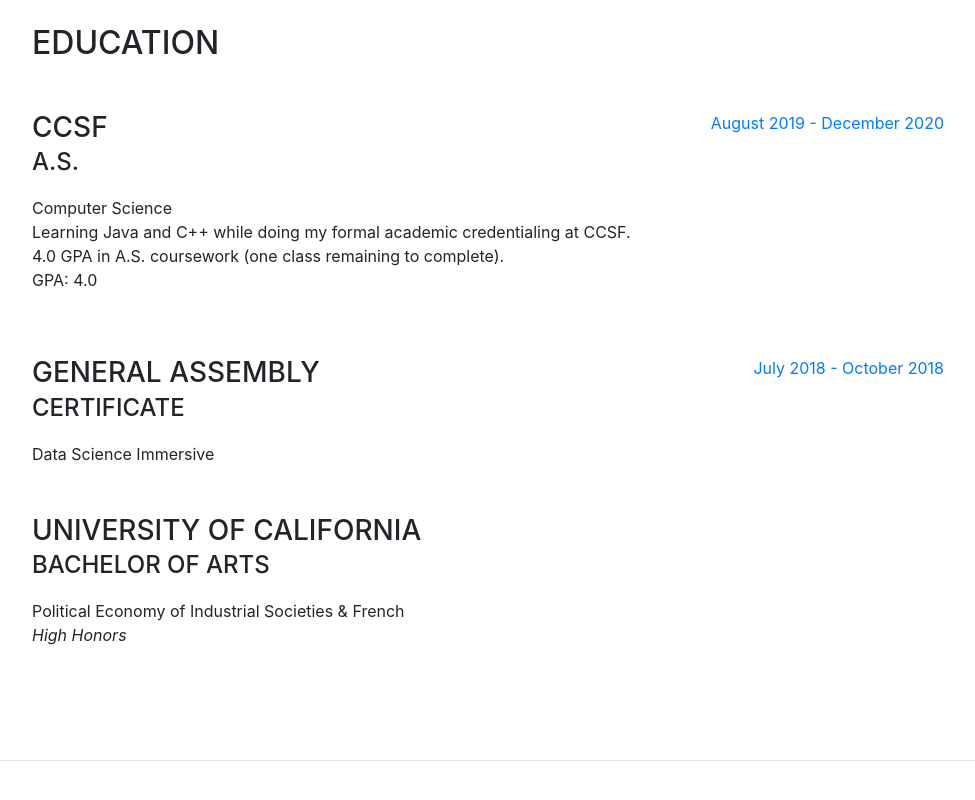
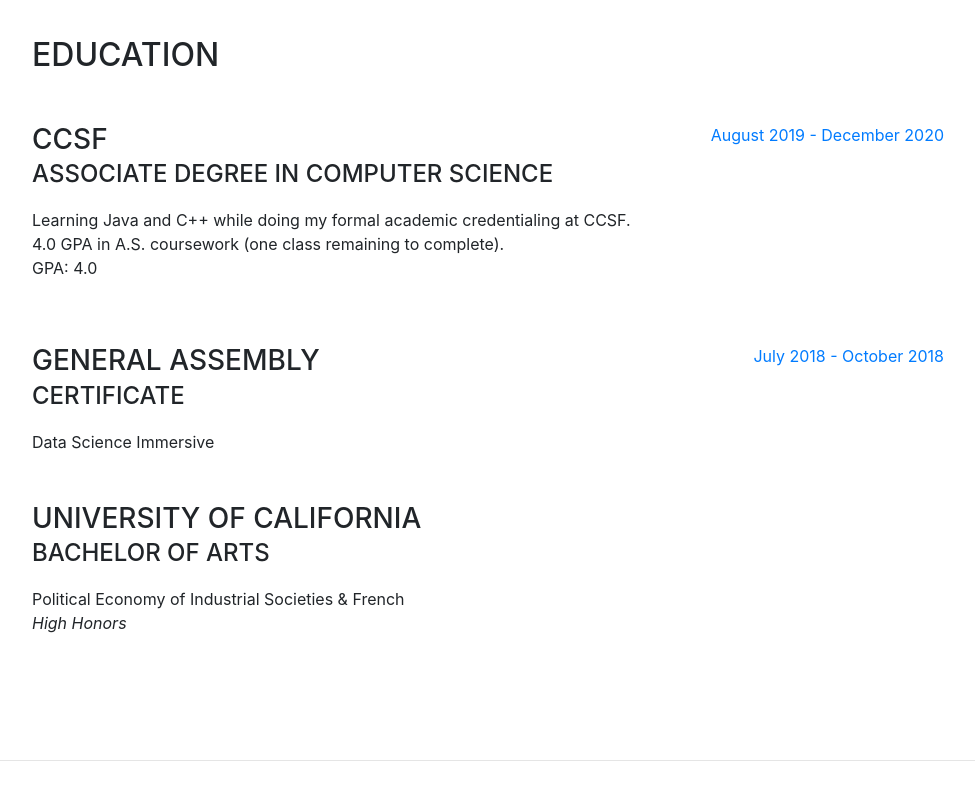
Before and after one commit to chrishuber/chrishuber.github.io, a website with bundled scripts: page index.html in a window 1280 px wide. Shown: the part 2295-3095 px from the top of the page, without its empty margins (288-1263 px from the left). Built offline with nearby package versions, Linux system fonts and the light colour scheme; files whose address does not match are found by name; a web font is replaced by a local one.

Commit message:
Update index.html

```diff
--- a/index.html
+++ b/index.html
@@ -167,8 +167,7 @@
           <div class="resume-item d-flex flex-column flex-md-row mb-5">
             <div class="resume-content mr-auto">
               <h3 class="mb-0">CCSF</h3>
-              <div class="subheading mb-3">A.S.</div>
-              <div>Computer Science</div>
+              <div class="subheading mb-3">Associate Degree in Computer Science</div>
               <div>
                 Learning Java and C++ while doing my formal academic credentialing at CCSF. 4.0 GPA in A.S. coursework (one class remaining to complete).
               </div>
```
